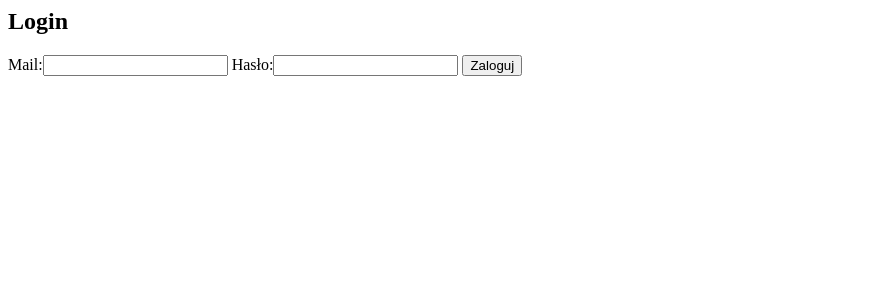
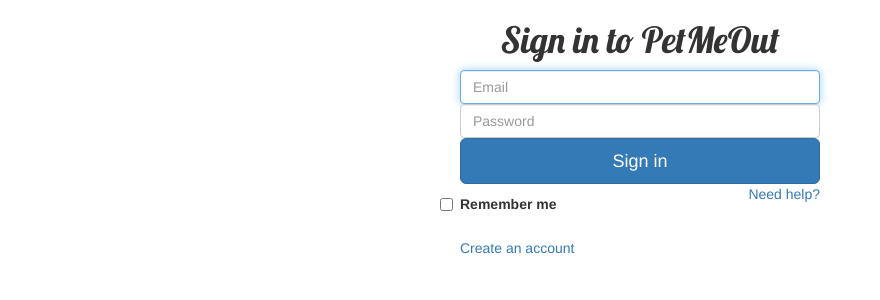
Before and after one commit to Ukasshu/pet-me-out, a Django app: page /home/login in a window 1280 px wide. Shown: the top 300 px of the page, without its empty margins (0-880 px from the left). Run offline with Django 3.2, Linux system fonts and the light colour scheme; some libraries are stand-ins or nearby versions.

Commit message:
Better view of login form, remember me option and validation to do

```diff
--- a/home/templates/home/login.html
+++ b/home/templates/home/login.html
@@ -1,8 +1,26 @@
-{% block content %}
-    <h2>Login</h2>
-    <form method="post" action="/home/profile">
-        {% csrf_token %}
-        {{ form }}
-        <input type="submit" value="Zaloguj">
-    </form>
-{% endblock %}
+{% load bootstrap3 %}
+{% bootstrap_css %}
+{% bootstrap_javascript %}
+<link rel="stylesheet" type="text/css" href="//fonts.googleapis.com/css?family=Lobster"/>
+<div class="container" style="position: center;">
+    <div class="row">
+        <div class="col-sm-6 col-md-4 col-md-offset-4">
+            <h1 class="text-center login-title" style="font-family:lobster;">Sign in to PetMeOut</h1>
+            <div class="account-wall">
+                <form class="form-signin" action="/home/profile" method="post" id="login-form">{% csrf_token %}
+                    <input type="text" class="form-control" placeholder="Email" required autofocus name="username">
+                    <input type="password" class="form-control" placeholder="Password" required name="password">
+                    <button class="btn btn-lg btn-primary btn-block" type="submit">
+                        Sign in
+                    </button>
+                    <label class="checkbox pull-left">
+                        <input type="checkbox" value="remember-me">
+                        Remember me
+                    </label>
+                    <a href="" class="pull-right need-help">Need help? </a><span class="clearfix"></span>
+                </form>
+            </div>
+            <a href="register" class="text-center new-account">Create an account </a>
+        </div>
+    </div>
+</div>
--- a/home/views.py
+++ b/home/views.py
@@ -2,8 +2,11 @@
 from django.shortcuts import redirect
 from django.http import HttpResponse
 from django.template import loader
-
+from django.contrib.auth import authenticate, login
 from .forms import RegisterForm, LogInForm
+from django.contrib.auth import (login as auth_login, authenticate)
+from django.shortcuts import render
+from django.http import HttpResponseRedirect
 
 from .models import User
 
@@ -51,13 +54,11 @@
 
 def login(request):
     if request.method == "POST":
-        form = LogInForm(request.POST)
-        if form.is_valid():
-            login = form.cleaned_data['login']
-            password = form.cleaned_data['password']
-            users = User.objects.all()
-            for user in users:
-                if user.mail == login and user.password == password:
-                    return HttpResponse("<h2>Success :)</h2>")
-                else:
-                    return redirect("/home")
+        _username = request.POST['username']
+        _password = request.POST['password']
+        users = User.objects.all()
+        for user in users:
+            if user.mail == _username and user.password == _password:
+                return HttpResponse("<h2>Success :)</h2>")
+            else:
+                return redirect("/home/login")
```
